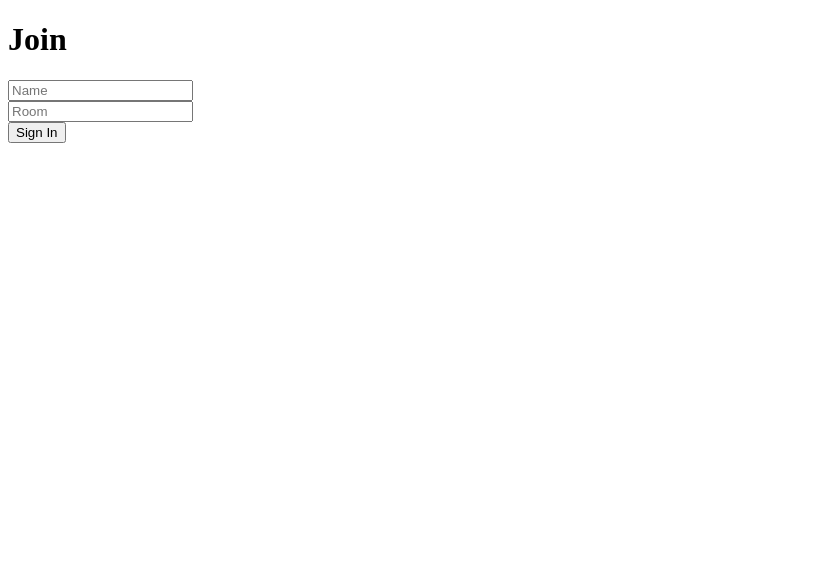
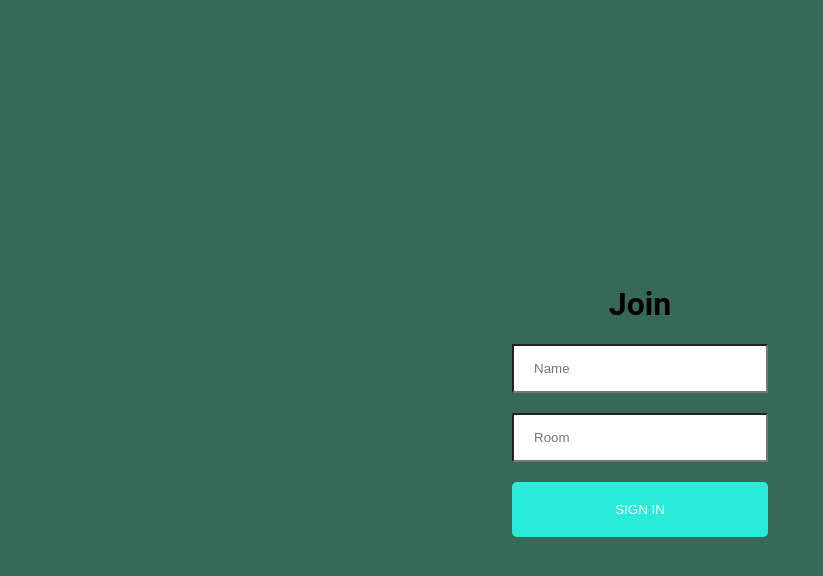
Before and after one commit to kingz10102/chat-app, a React (Create React App) app in the folder client/: page / in a window 1280 px wide. Shown: the top 576 px of the page, without its empty margins (0-823 px from the left). Built offline with nearby package versions, Linux system fonts and the light colour scheme.

Commit message:
thisis a  commit

```diff
--- a/client/src/components/Join/Join.css
+++ b/client/src/components/Join/Join.css
@@ -0,0 +1,71 @@
+html, body {
+    font-family: 'Roboto', sans-serif;
+    padding: 0;
+    margin: 0;
+}
+
+#root {
+    height: 100vh;
+}
+
+* {
+    box-sizing: border-box;
+}
+
+.outerContainer {
+    display: flex;
+    justify-content: center;
+    text-align: center;
+    height: 100vh;
+    align-items: center;
+    background-color: #366958;
+}
+
+.innerContainer {
+    width: 20%;
+}
+
+.joinInput {
+    border-radius: 0;
+    padding: 15px 20px;
+    width: 100%;
+}
+
+.heading {
+    color: white;
+    font-size: 2.5em;
+    padding-bottom: 10px;
+    border-bottom: 2px solid white;
+}
+
+.button {
+    color: #fff !important;
+    text-transform: uppercase;
+    text-decoration: none;
+    background: #29ebda;
+    padding: 20px;
+    border-radius: 5px;
+    display: inline-block;
+    border: none;
+    width: 100%;
+  }
+
+.mt-20 {
+    margin-top: 20px;
+}
+
+@media (min-width: 320px) and (max-width: 480px) {
+    .outerContainer {
+    height: 100%;
+    }
+
+    .innerContainer {
+      width: 90%;
+    }
+
+
+  }
+
+  button:focus {
+    outline: 0;
+  }
```
